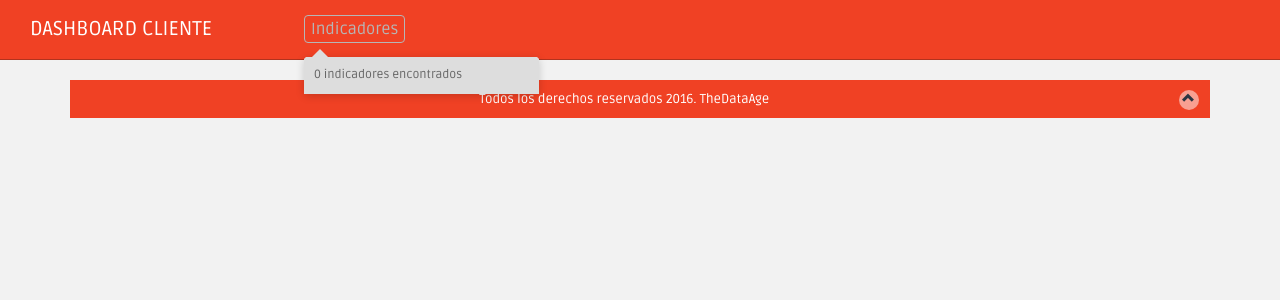
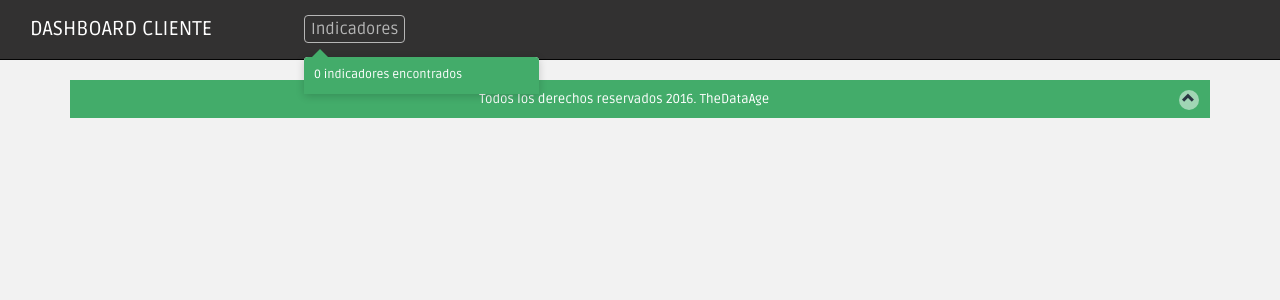
Before and after one commit to TheEnmanuel23/Dashboard_Client, a Django app: template dbi_client_app/templates/base.html in a window 1280 px wide, after a click on "Indicadores". Shown: the top 300 px of the page. Run offline with Django 3.2, Linux system fonts and the light colour scheme; the template is opened without the code that fills it, so the values that code supplies are empty; some libraries are stand-ins or nearby versions.

Commit message:
volvi a cambiar los colores a verde y negro en css

```diff
--- a/dbi_client_app/static/css/style.css
+++ b/dbi_client_app/static/css/style.css
@@ -413,8 +413,8 @@ ul.sidebar-menu li a.active i {
 }
 
 .black-bg {
-    background: #F04124;
-    border-bottom: 1px solid #B1331E;
+    background: #323131;
+    border-bottom: 1px solid #030303;
 }
 
 .wrapper {
@@ -515,7 +515,7 @@ ul.top-menu > li > a:hover, ul.top-menu > li > a:focus {
 
 .dropdown-menu.extended li p {
     background-color: #F1F2F7;
-    color: #666666;
+    color: white;
     margin: 0;
     padding: 10px;
     border-radius: 4px 4px 0px 0px;
@@ -523,7 +523,7 @@ ul.top-menu > li > a:hover, ul.top-menu > li > a:focus {
 }
 
 .dropdown-menu.extended li p.green {
-    background-color: #DDDDDD;
+    background-color: #43AC6A;
 }
 
 .dropdown-menu.extended li p.yellow {
@@ -726,9 +726,9 @@ ul.top-menu > li > a:hover, ul.top-menu > li > a:focus {
     border-top-color: #FCB322 !important;
 }
 .notify-arrow-green {
-    border-color: transparent transparent #DDDDDD;
-    border-bottom-color: #DDDDDD !important;
-    border-top-color: #DDDDDD !important;
+    border-color: transparent transparent #43AC6A;
+    border-bottom-color: #43AC6A !important;
+    border-top-color: #43AC6A !important;
 }
 
 
@@ -2215,8 +2215,8 @@ label {
 
 /*footer*/
 .site-footer {
-    background: rgb(240, 65, 36);;
-    color: #fff;
+    background: #43AC6A;
+    color: white;
     padding: 10px 0;
 }
 
```
